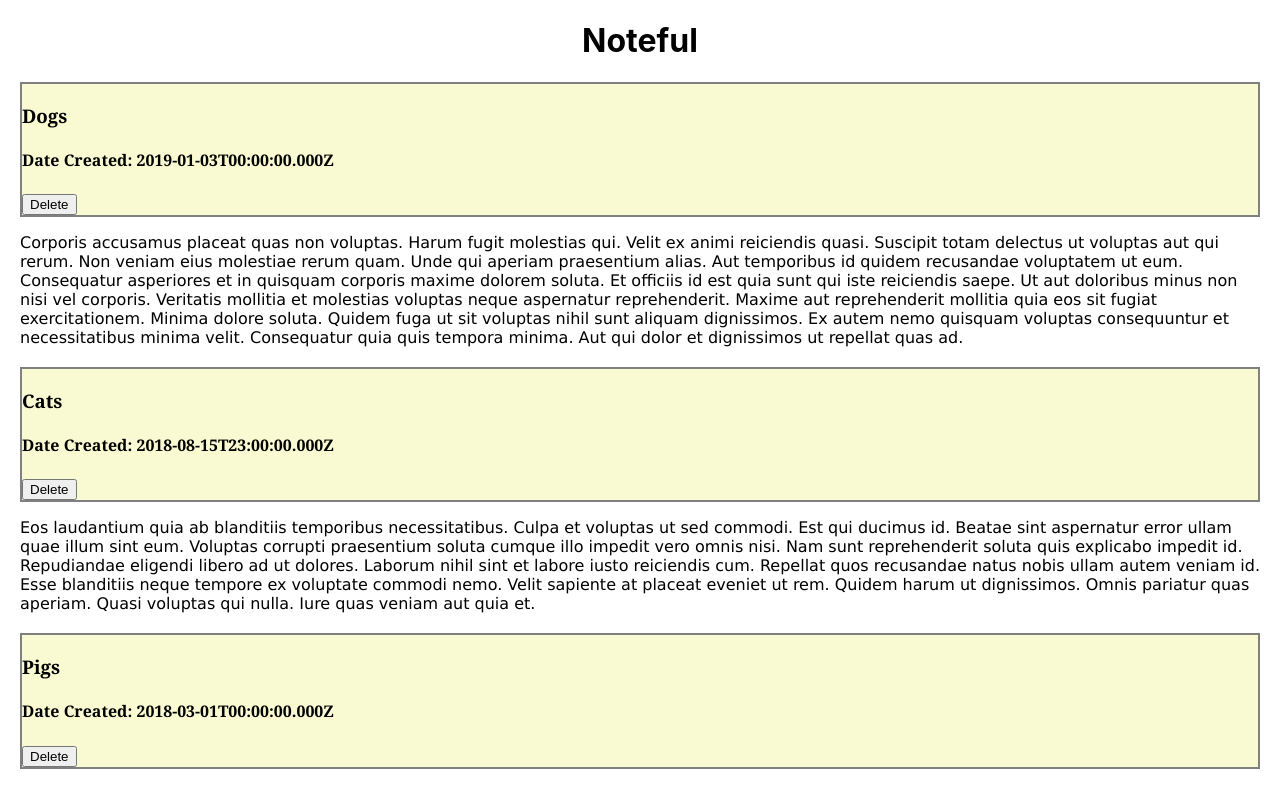
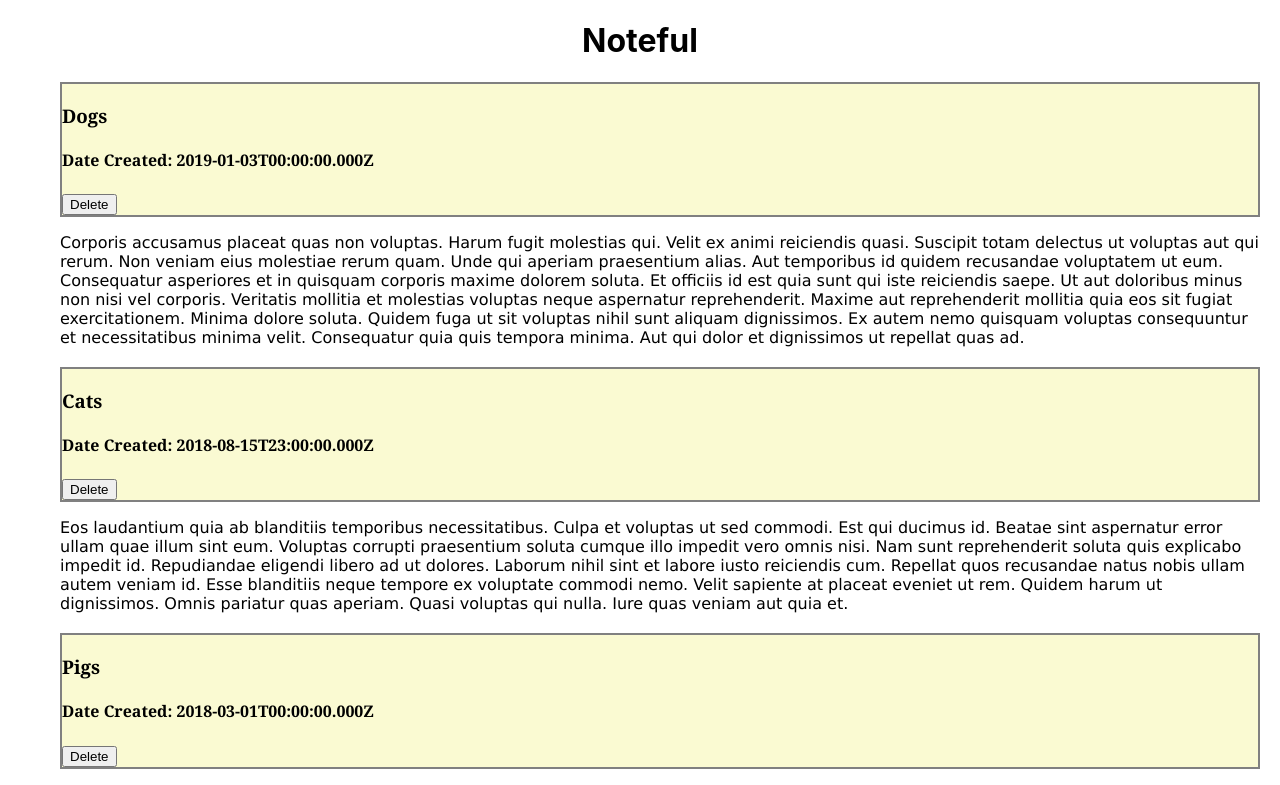
Before and after one commit to kdbromley/noteful, a React (Create React App) app: page / in a window 1280 px wide. Shown: the top 785 px of the page. Built offline with nearby package versions, Linux system fonts and the light colour scheme.

Commit message:
NoteList unselectively renders NoteItems

```diff
--- a/src/App.js
+++ b/src/App.js
@@ -1,19 +1,26 @@
 import React, { Component } from 'react';
 import { Route } from 'react-router-dom';
 import './App.css';
+import { STORE } from './dummy-store'
 import NoteList from './NoteList/NoteList';
 
-function App() {
+class App extends React.Component {
+  render() {
     return (
       <div className="App">
         <header>
           <h1>Noteful</h1>
         </header>
         <main>
-        <NoteList />
+          <>
+            <Route path='/' render={() =>
+              <NoteList store={STORE} /> }
+            />
+          </>
         </main>
       </div>
     );
   }
+}
 
 export default App;
--- a/src/NoteItem/NoteItem.js
+++ b/src/NoteItem/NoteItem.js
@@ -1,24 +1,16 @@
 import './NoteItem.css';
-import { STORE } from '../dummy-store';
-
 export default function NoteItem(props) {
+    const note = props.note;
     return(
-        <div class='Note'>
-         {STORE["notes"].map(note => {
-             return(
-         <li key={note.id} class='NoteItem'>
-            <section class='NoteItem__title-card'>
+         <li key={note.id} className='NoteItem'>
+            <section className='NoteItem__title-card'>
                 <h3>{note.name}</h3>
                 <h4>Date Created: {note.modified}</h4>
-                <button class="NoteItem__delete-button">Delete</button>
+                <button className="NoteItem__delete-button">Delete</button>
             </section>
-            <section class='NoteItem__content'>
+            <section className='NoteItem__content'>
                 <p>{note.content}</p>
             </section>
          </li>
-             )
-         })
-    }
-        </div>
     )
 }
--- a/src/NoteList/NoteList.js
+++ b/src/NoteList/NoteList.js
@@ -3,8 +3,10 @@ import './NoteList.css'
 
 export default function NoteList(props) {
     return (
-        <ul class='NoteList'>
-            <NoteItem />
-        </ul>
+        <ul className='FolderList'>
+        {props.store["notes"].map(note =>
+            <NoteItem key={note.id} note={note}/>
+        )}
+       </ul>
     )
 }
```
Lines whose indentation alone changed are shown as unchanged.
